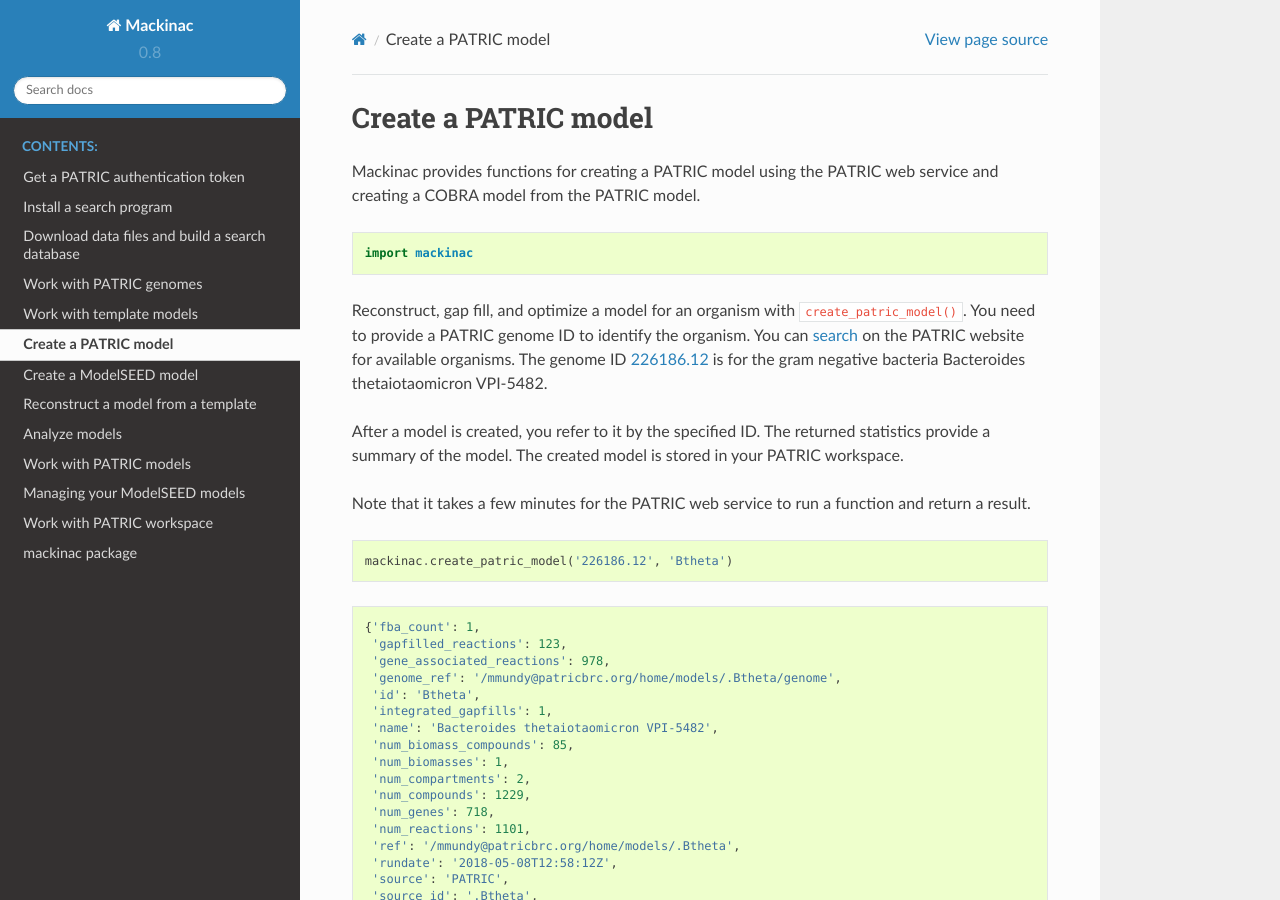
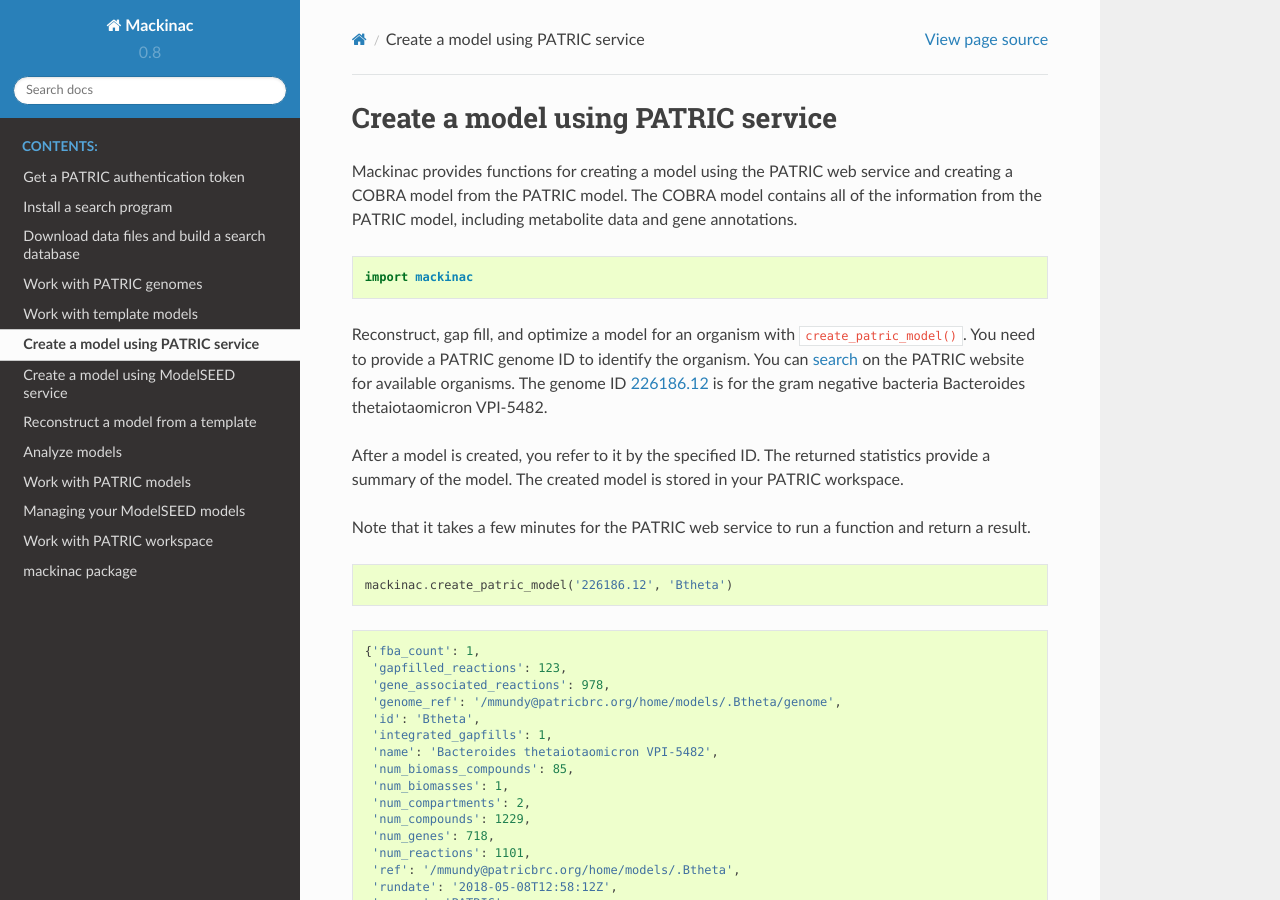
Before and after one commit to mmundy42/mackinac, a Sphinx documentation site: the page built from docs/patric.rst, in a window 1280 px wide and 900 px high. Built offline with Sphinx 7.4.7 and the Read the Docs theme 2.0.0, drawn with Linux system fonts in a browser that asks for light colours.

Commit message:
Minor edits for clarity

```diff
--- a/docs/modelseed.rst
+++ b/docs/modelseed.rst
@@ -1,11 +1,11 @@
 
-Create a ModelSEED model
-------------------------
+Create a model using ModelSEED service
+--------------------------------------
 
-Mackinac provides functions for creating a ModelSEED model using the
-ModelSEED web service and creating a COBRA model from the ModelSEED
-model. The COBRA model contains all of the information from the
-ModelSEED model, including metabolite data and gene annotations.
+Mackinac provides functions for creating a model using the ModelSEED web
+service and creating a COBRA model from the ModelSEED model. The COBRA
+model contains all of the information from the ModelSEED model,
+including metabolite data and gene annotations.
 
 .. code:: ipython3
 
--- a/docs/patric.rst
+++ b/docs/patric.rst
@@ -1,9 +1,11 @@
 
-Create a PATRIC model
----------------------
+Create a model using PATRIC service
+-----------------------------------
 
-Mackinac provides functions for creating a PATRIC model using the PATRIC
-web service and creating a COBRA model from the PATRIC model.
+Mackinac provides functions for creating a model using the PATRIC web
+service and creating a COBRA model from the PATRIC model. The COBRA
+model contains all of the information from the PATRIC model, including
+metabolite data and gene annotations.
 
 .. code:: ipython3
 
```
Also changed, not shown: docs/modelseed.ipynb, docs/patric.ipynb.
